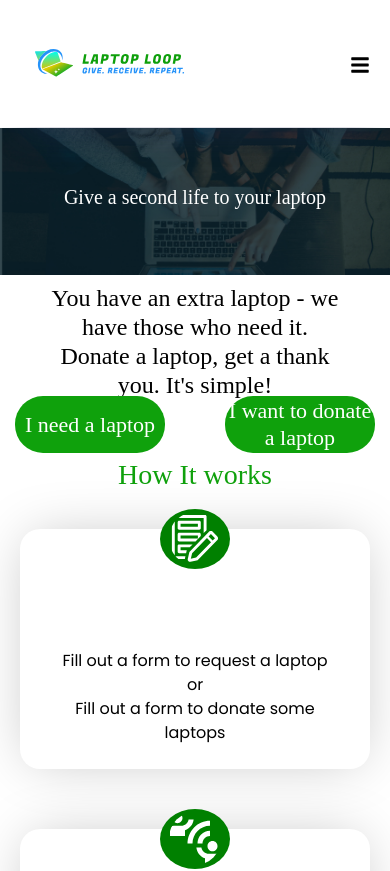
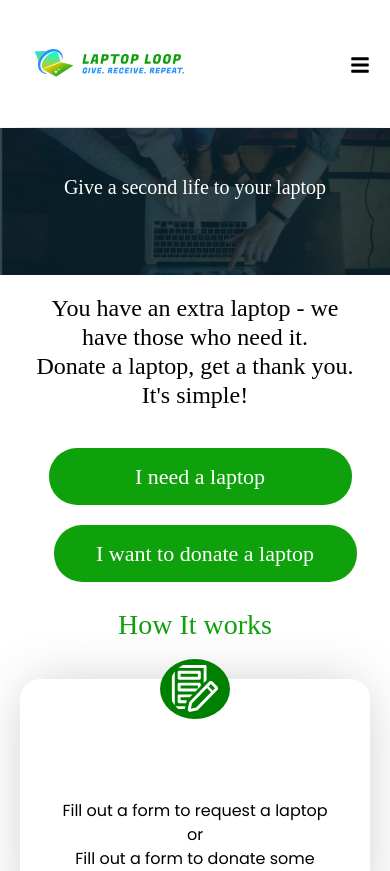
Before and after one commit to Sslim123/tech-roots-project, a React (Create React App) app in the folder client/: page / in a window 390 px wide. Shown: the top 871 px of the page. Built offline with nearby package versions, Linux system fonts and the light colour scheme; no server answers.

Commit message:
home=page ready

```diff
--- a/client/src/pages/component/homeBody/Homebody.css
+++ b/client/src/pages/component/homeBody/Homebody.css
@@ -110,39 +110,47 @@
 	.homebody-container{
 		width: 100%;
 		height: 500px;
+
 	} }
 
 	@media screen and (max-width: 750px) {
 		.homebody-container{
 			width: 100%;
-			height: 300px;
-			margin-top: -75px;
+			height: 600px;
+			margin-top: -225px;
 		}
 		.Home-main-text {
-			margin-top: 50px;
+			margin-top: 190px;
 			width: 100%;
-			color: #ffffff;
+			color: #fff;
 			font-family: Fugaz One;
 			font-size: 20px;
 		}
 		.text-home-2{
-			margin-top: 25px;
+			margin-top: 45px ;
 			color: black;
-			width: 80%;
+			width: 85%;
+			height: 120px;
 
 		}
 		.home-bt-card{
 			margin-top: -40px;
 			display: flex;
+			flex-direction: column;
 			justify-content: center;
 			align-items: center;
-			width: 80%;
-			height: auto;
+			width: 100%;
+			height: 250px;
 
 		}
 		.home-bt{
-			width: 150px;
-			margin-top: 40px;
-			margin: 20px 10px 0px 10px;
+			text-align: center;
+			margin: 10px;
+		}
+		#home-left-bt {
+			margin-right: 0px;
+		}
+		#home-right-bt {
+			margin-left: opx;
 		}
 	}
```
